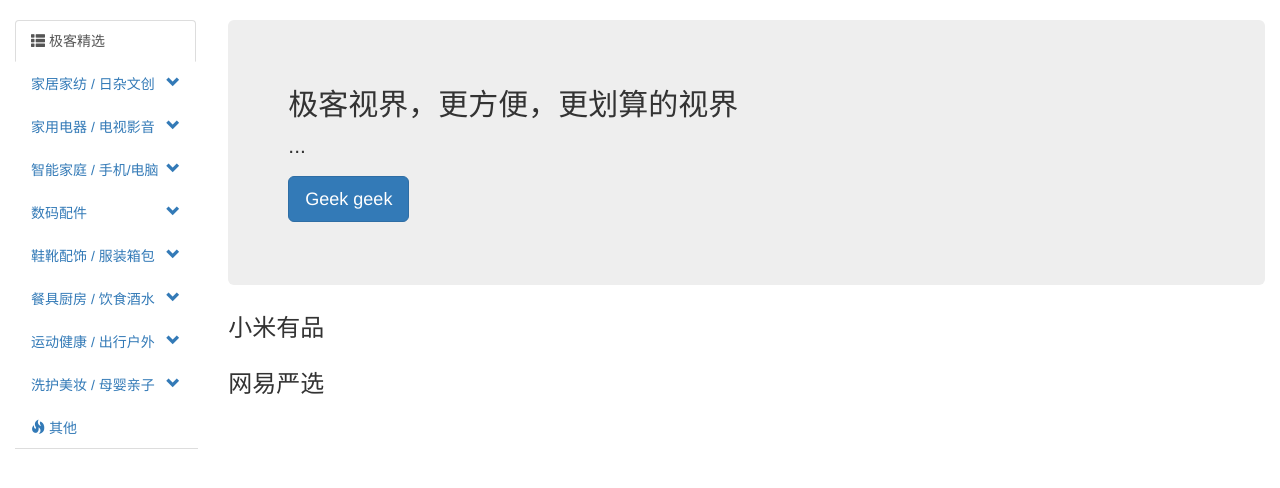
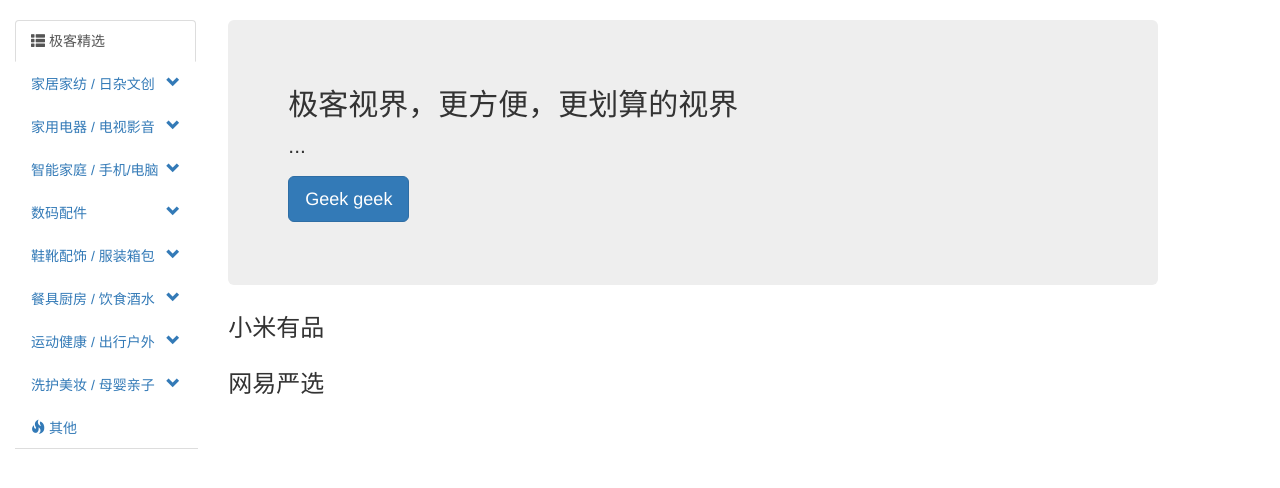
Before and after one commit to ScnuWang/GeekParitySystem, a Django app: page / in a window 1280 px wide. Shown: the part 99-587 px from the top of the page. Run offline with Django 3.2, Linux system fonts and the light colour scheme; data that the repository does not hold is empty; parts of the project's set-up code (start-up, migrations or seed data) failed here and were passed over; some libraries are stand-ins or nearby versions.

Commit message:
菜单栏

```diff
--- a/templates/index.html
+++ b/templates/index.html
@@ -285,7 +285,7 @@
                     </li>
                 </ul>
             </div>
-            <div class="col-md-10">
+            <div class="col-md-9">
                 {#        巨幕#}
                 <div class="jumbotron">
                   <h2>极客视界，更方便，更划算的视界</h2>
```
